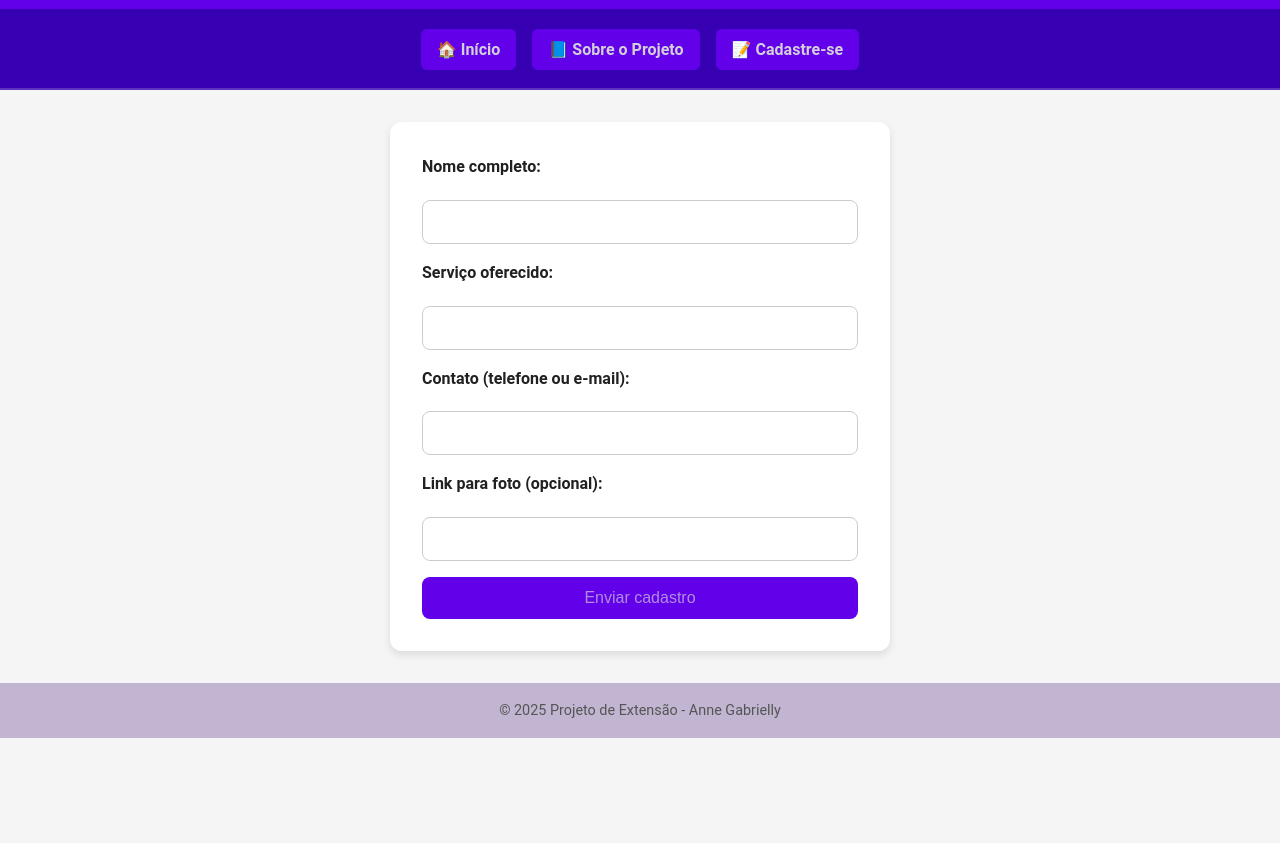
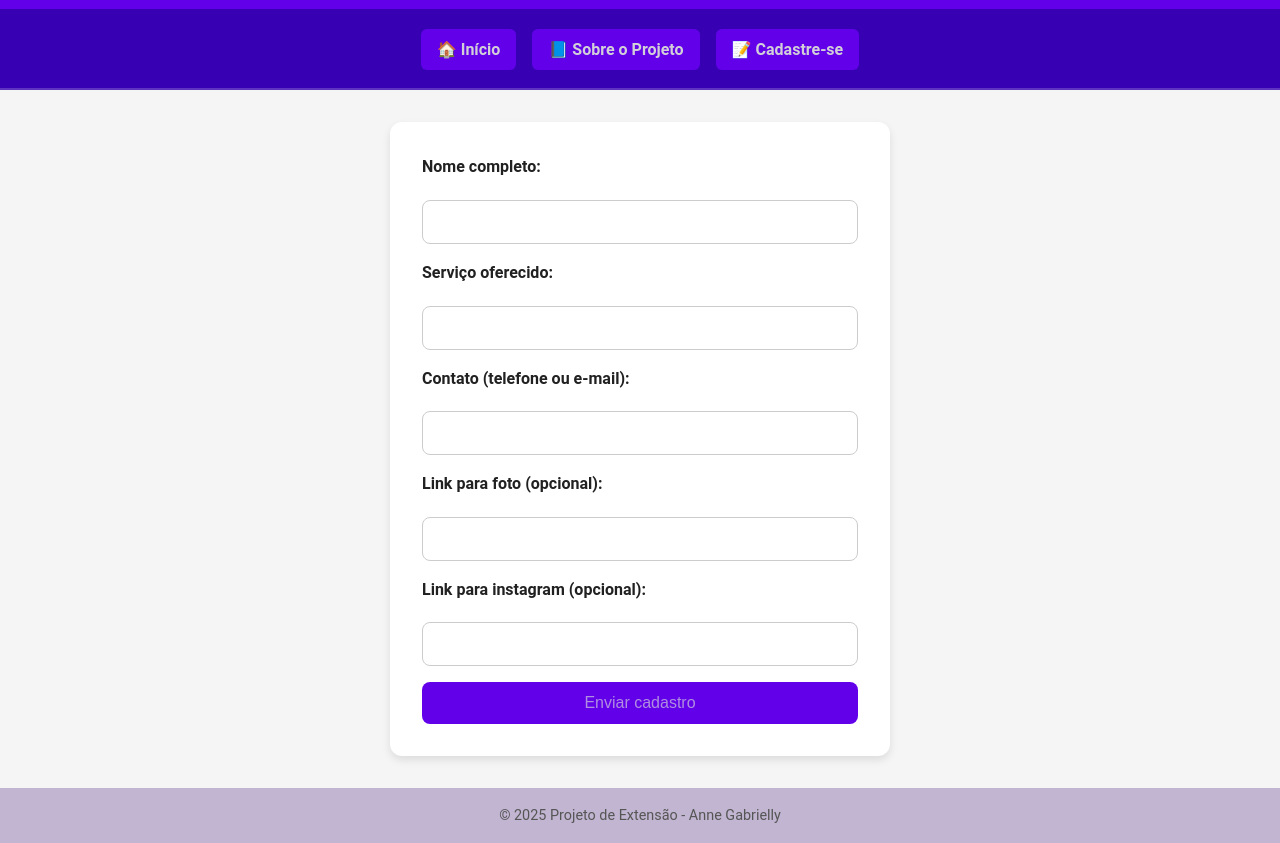
Before and after one commit to annegabss/EmpreendedorasSamambaia, a plain HTML site: page formulario.html in a window 1280 px wide. Shown: the part 156-999 px from the top of the page. Before the commit the page ends 894 px from the top, so only its background shows below. Drawn offline with Linux system fonts and the light colour scheme.

Commit message:
Add files via upload

```diff
--- a/formulario.html
+++ b/formulario.html
@@ -42,6 +42,10 @@
           <label for="foto">Link para foto (opcional):</label>
           <input type="url" id="foto" name="foto">
 
+          <label for="Instagram">Link para instagram (opcional):</label>
+          <input type="url" id="insta" name="insta">
+
+
           <button type="submit">Enviar cadastro</button>
         </form>
       </div>
```
